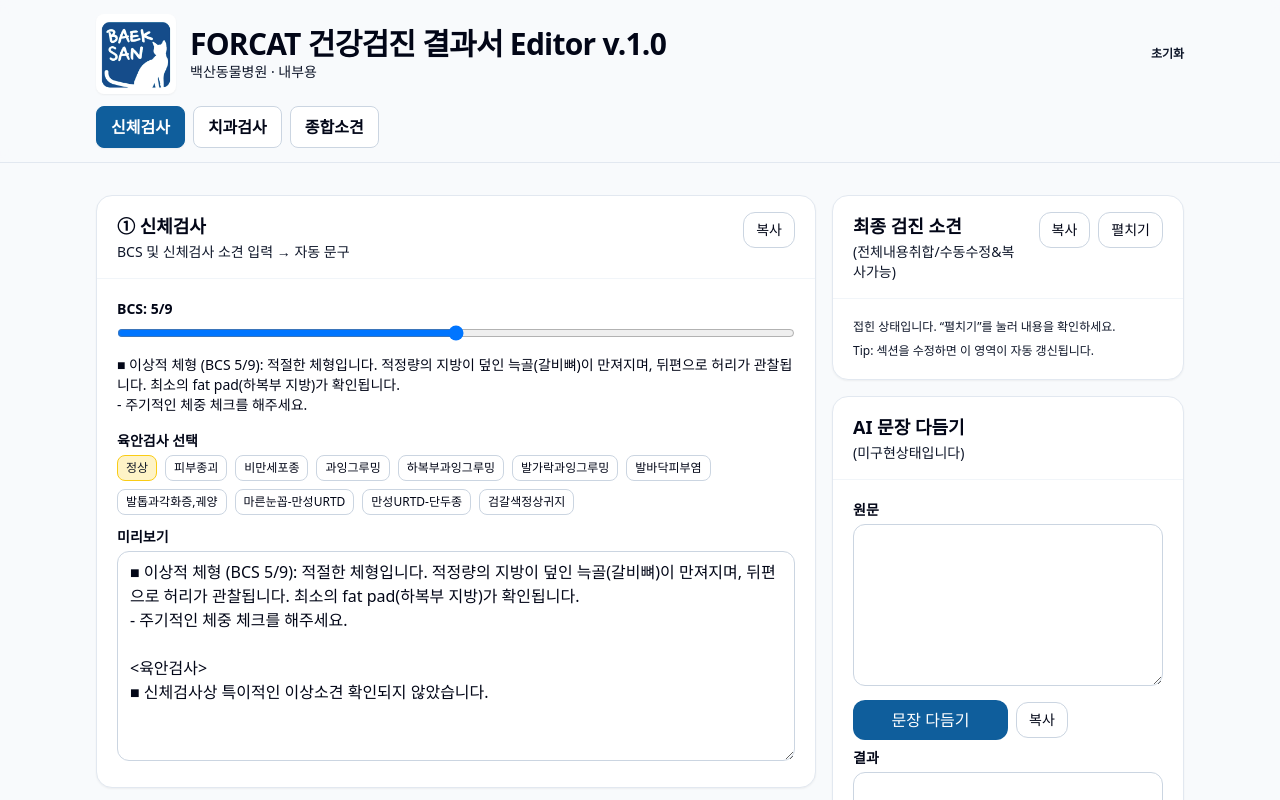
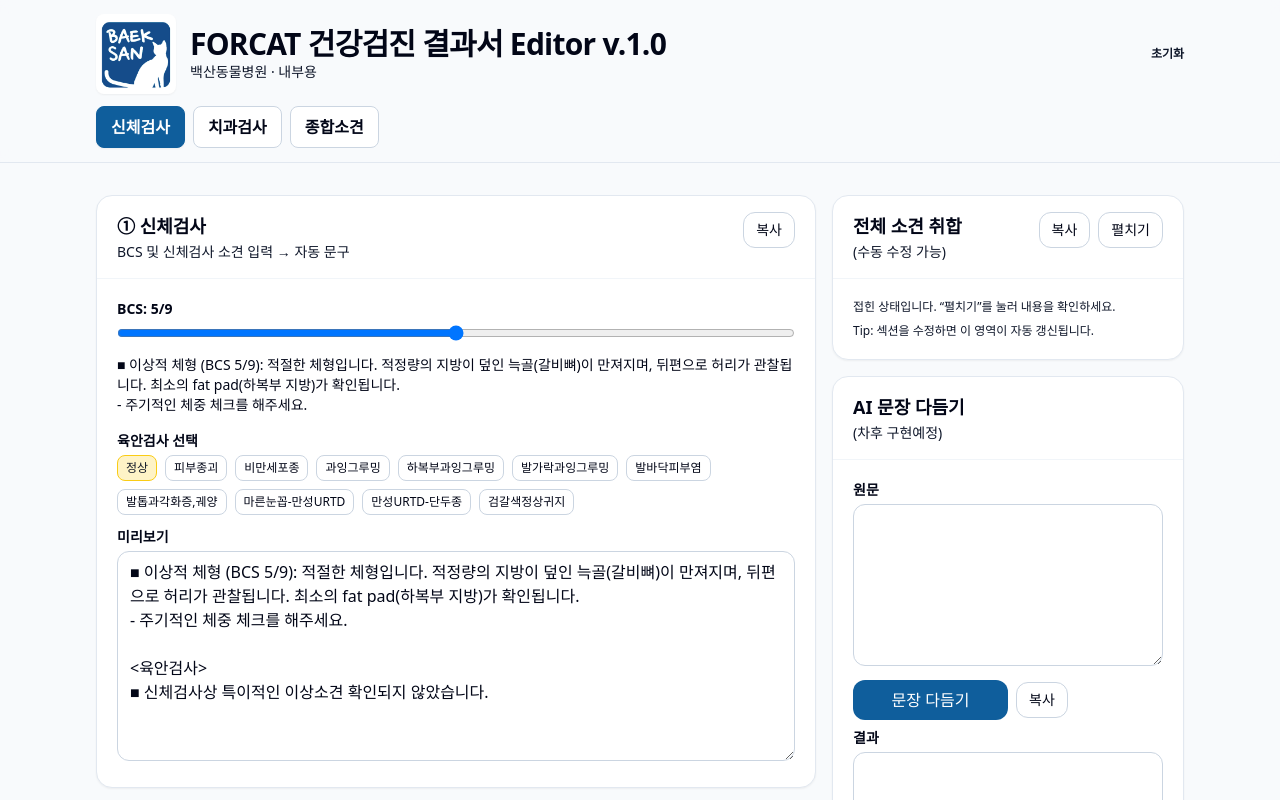
Before and after one commit to hodewdew-creator/BS_health_report_editor, a React (Vite) app: page / in a window 1280 px wide. Shown: the top 800 px of the page. Built offline with nearby package versions, Linux system fonts and the light colour scheme.

Commit message:
Update App.jsx

```diff
--- a/src/App.jsx
+++ b/src/App.jsx
@@ -704,8 +704,8 @@ function OutputPanel(){
 
   return (
     <Card
-      title="최종 검진 소견"
-      subtitle="(전체내용취합/수동수정&복사가능)"
+      title="전체 소견 취합"
+      subtitle="(수동 수정 가능)"
       right={
         <div className="inline-flex items-center gap-2">
           <CopyBtn text={txt} />
@@ -739,7 +739,7 @@ function PolisherPanel(){
     );
   }
   return (
-    <Card title="AI 문장 다듬기" subtitle="(미구현상태입니다)">
+    <Card title="AI 문장 다듬기" subtitle="(차후 구현예정)">
       <Field label="원문"><TextArea value={input} onChange={setInput} rows={6} /></Field>
       <div className="mt-2 flex items-center gap-2">
         <button onClick={()=> setOut(tidy(input))} className="w-2/3 md:w-1/2 rounded-xl px-4 py-2 text-white" style={{ backgroundColor: BRAND.bg }}>문장 다듬기</button>
@@ -761,7 +761,6 @@ function AboutPanel(){
         <>
           <ul className="list-disc pl-5 space-y-1 text-sm text-slate-950">
             <li>각종 내용 템플릿 수정은 src/data/templates.json</li>
-            <li>우측 결과 패널은 접기/펼치기가 가능해 집중이 쉬워요.</li>
           </ul>
           <div className="mt-3 text-sm text-slate-950">
             <b>다음 단계 제안</b>
```
